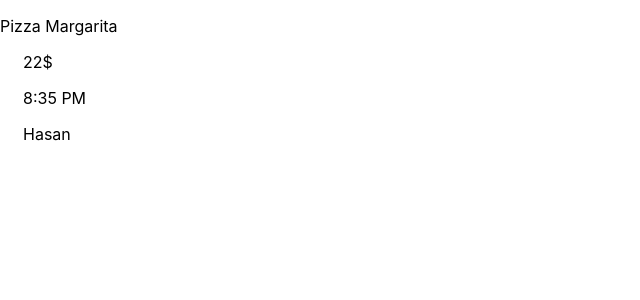
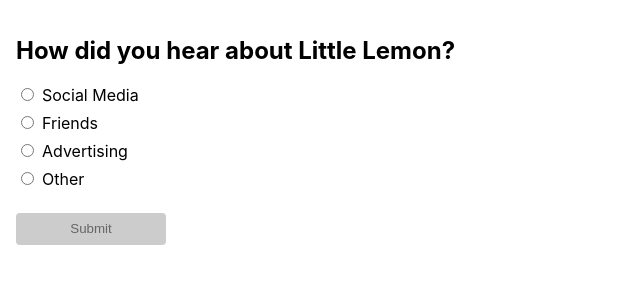
Before and after one commit to saji2000/Portfolio, a React (Create React App) app: page / in a window 1280 px wide. Shown: the top 300 px of the page, without its empty margins (0-640 px from the left). Built offline with nearby package versions, Linux system fonts and the light colour scheme.

Commit message:
lab finished

```diff
--- a/src/App.css
+++ b/src/App.css
@@ -1,38 +1,23 @@
 .App {
-  text-align: center;
+  display: flex;
+  flex: 1;
+  height: 100vh;
+  flex-direction: column;
+  padding: 16px;
 }
 
-.App-logo {
-  height: 40vmin;
-  pointer-events: none;
-}
-
-@media (prefers-reduced-motion: no-preference) {
-  .App-logo {
-    animation: App-logo-spin infinite 20s linear;
-  }
-}
-
-.App-header {
-  background-color: #282c34;
-  min-height: 100vh;
-  display: flex;
-  flex-direction: column;
-  align-items: center;
-  justify-content: center;
-  font-size: calc(10px + 2vmin);
+button {
+  margin-top: 16px;
+  width: 150px;
+  height: 32px;
+  border: none;
+  border-radius: 4px;
+  background-color: darkblue;
   color: white;
 }
 
-.App-link {
-  color: #61dafb;
+button:disabled,
+button[disabled] {
+  background-color: #cccccc;
+  color: #666666;
 }
-
-@keyframes App-logo-spin {
-  from {
-    transform: rotate(0deg);
-  }
-  to {
-    transform: rotate(360deg);
-  }
-}
--- a/src/App.js
+++ b/src/App.js
@@ -1,33 +1,21 @@
-import * as React from "react";
+import "./App.css";
+import { RadioGroup, RadioOption } from "./Radio";
+import { useState } from "react";
 
-const Row = ({ spacing, children }) => {
-  const childStyle = {
-    marginLeft: `${spacing}px`,
-  };
-
+function App() {
+  const [selected, setSelected] = useState("");
   return (
-    <div>
-      {React.Children.map(children, (child, index) => {
-        return React.cloneElement(child, {
-          style: {
-            ...child.props.style,
-            ...(index > 0 ? childStyle : {}),
-          },
-        });
-      })}
-    </div>
-  );
-};
-
-export default function App() {
-  return (
-    <div>
-      <Row spacing={23}>
-        <p>Pizza Margarita</p>
-        <p>22$</p>
-        <p>8:35 PM</p>
-        <p>Hasan</p>
-      </Row>
+    <div className="App">
+      <h2>How did you hear about Little Lemon?</h2>
+      <RadioGroup onChange={setSelected} selected={selected}>
+        <RadioOption value="social_media">Social Media</RadioOption>
+        <RadioOption value="friends">Friends</RadioOption>
+        <RadioOption value="advertising">Advertising</RadioOption>
+        <RadioOption value="other">Other</RadioOption>
+      </RadioGroup>
+      <button disabled={!selected}>Submit</button>
     </div>
   );
 }
+
+export default App;
--- /dev/null
+++ b/src/Radio/index.js
@@ -0,0 +1,37 @@
+import * as React from "react";
+import "./styles.css";
+
+export const RadioGroup = ({ onChange, selected, children }) => {
+  // Use React.Children.map and React.cloneElement to clone the children
+  // and pass the correct props to each RadioOption
+  const RadioOptions = React.Children.map(children, (child) =>
+    React.cloneElement(child, {
+      onChange: onChange,
+      checked: child.props.value === selected,
+    })
+  );
+
+  return <div className="RadioGroup">{RadioOptions}</div>;
+};
+
+export const RadioOption = ({ value, checked, onChange, children }) => {
+  // Hook up the onChange handler to call the onChange prop passed to RadioGroup
+  const handleChange = (e) => {
+    const newValueSelected = e.target.value;
+    onChange(newValueSelected); // Call the onChange prop with the new value
+  };
+
+  return (
+    <div className="RadioOption">
+      <input
+        id={value}
+        type="radio"
+        name="radio-group" // Changed to a common name for all radio buttons in the group
+        value={value}
+        checked={checked}
+        onChange={handleChange}
+      />
+      <label htmlFor={value}>{children}</label>
+    </div>
+  );
+};
--- /dev/null
+++ b/src/Radio/styles.css
@@ -0,0 +1,19 @@
+.RadioGroup {
+    display: flex;
+    flex-direction: column;
+    align-items: flex-start;
+  }
+
+  .RadioOption {
+    margin-bottom: 8px;
+    cursor: pointer;
+  }
+
+  input {
+    margin-right: 8px;
+    cursor: pointer;
+  }
+
+  label {
+    cursor: pointer;
+  }
```
Also changed, not shown: src/Switch/Styles.css (deleted, +0 -61 lines), src/Switch/index.js (deleted, +0 -18 lines).
